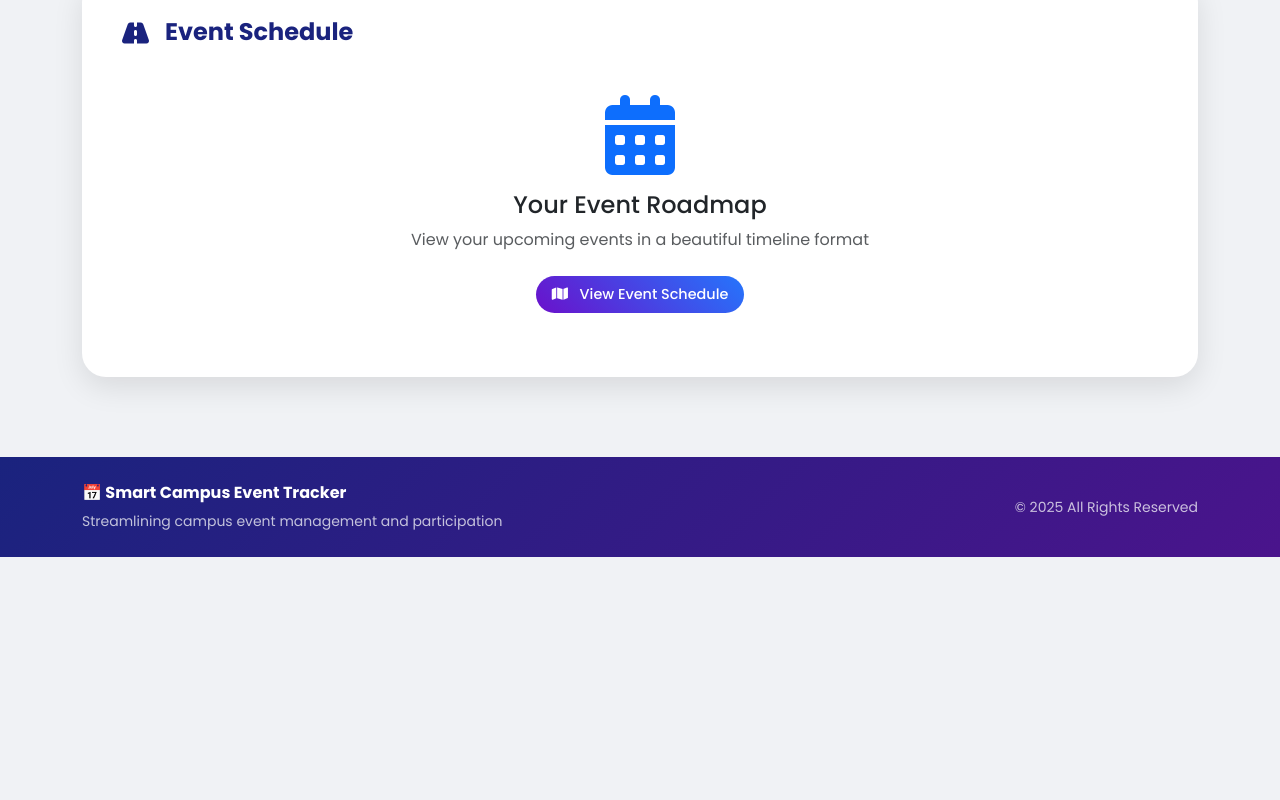
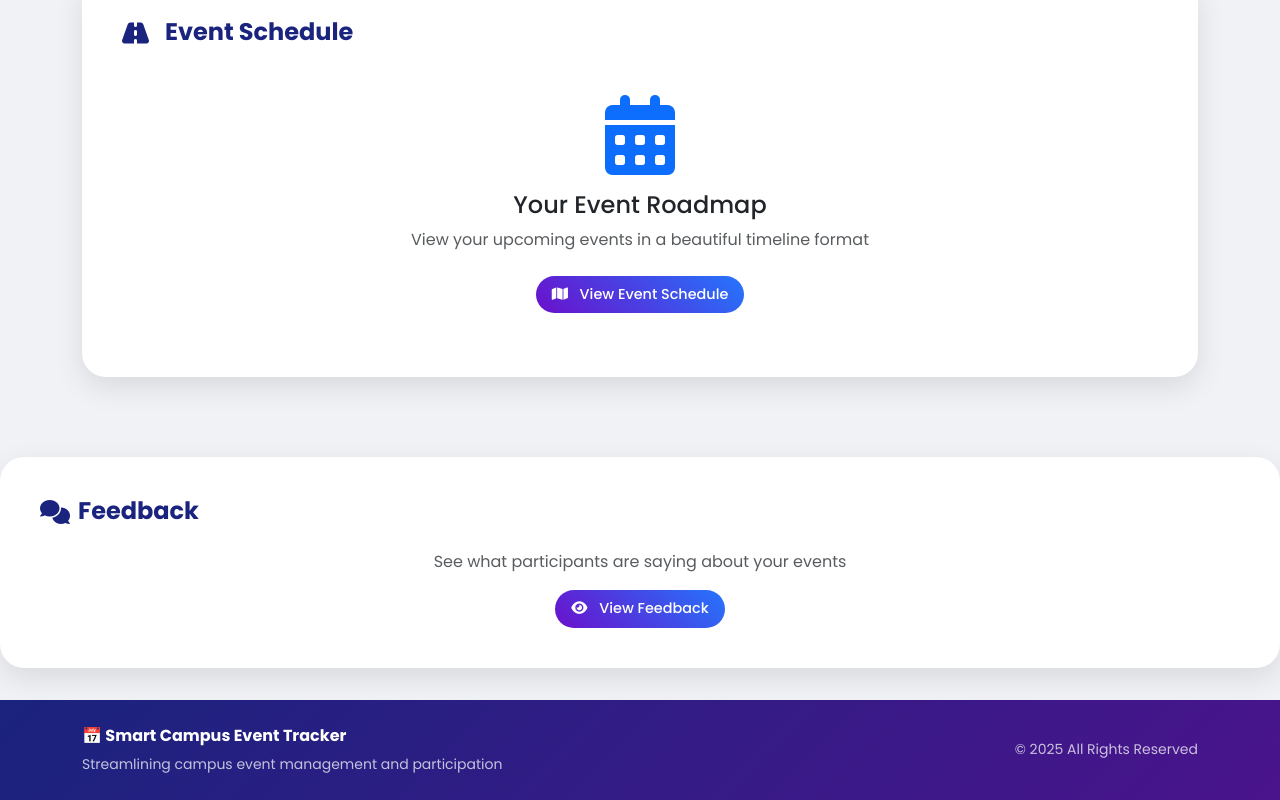
Before and after one commit to TrickzMania/Expo, a plain HTML site: page dashboard.html in a window 1280 px wide. Shown: the part 891-1691 px from the top of the page. Before the commit the page ends 1448 px from the top, so only its background shows below. Drawn offline with nearby package versions, Linux system fonts and the light colour scheme; no server answers.

Commit message:
Update dashboard.html

```diff
--- a/dashboard.html
+++ b/dashboard.html
@@ -298,6 +298,22 @@
       </div>
     </div>
   </div>
+  <!-- Add this new section before footer in dashboard.html -->
+<div class="section-card">
+  <div class="d-flex justify-content-between align-items-center">
+    <h3 class="section-title">
+      <i class="fas fa-comments"></i> Feedback
+    </h3>
+  </div>
+  <div class="row g-4">
+    <div class="col-12 text-center">
+      <p class="text-muted mb-3">See what participants are saying about your events</p>
+      <a href="showfeedback.html" class="btn btn-view btn-lg">
+        <i class="fas fa-eye me-2"></i> View Feedback
+      </a>
+    </div>
+  </div>
+</div>
 
   <footer class="text-white py-4 mt-auto" style="background: linear-gradient(135deg, #1a237e, #4a148c);">
     <div class="container">
```
